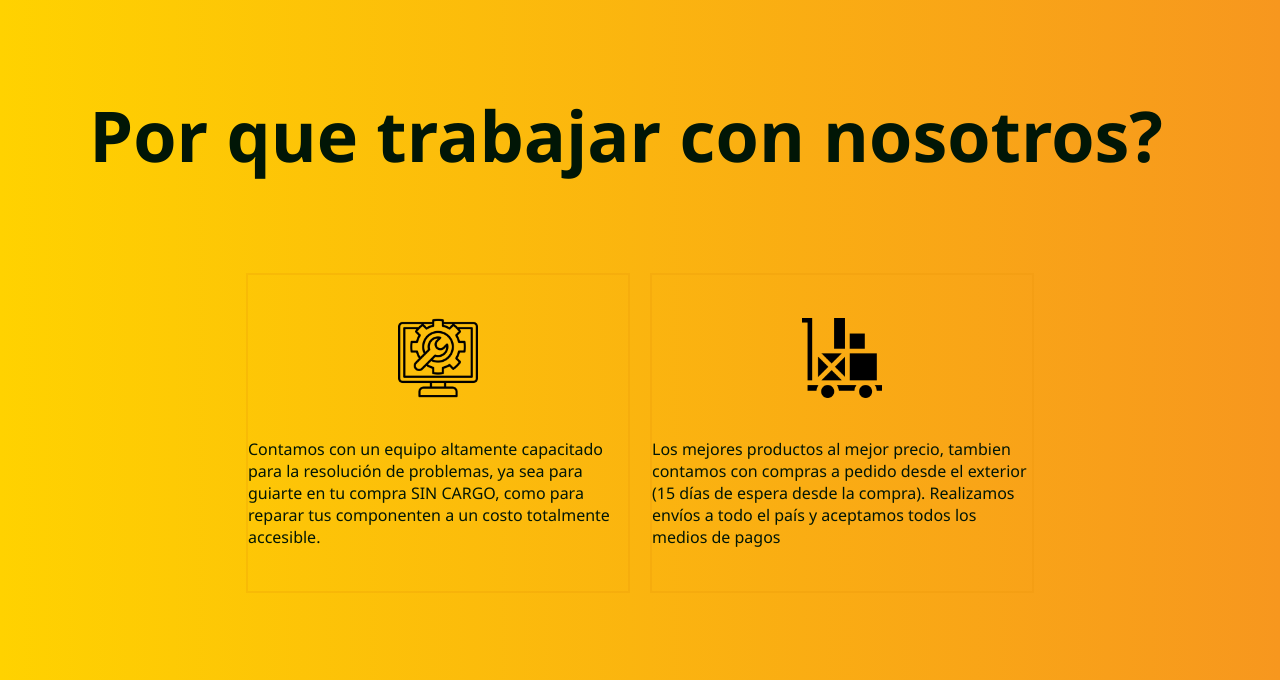
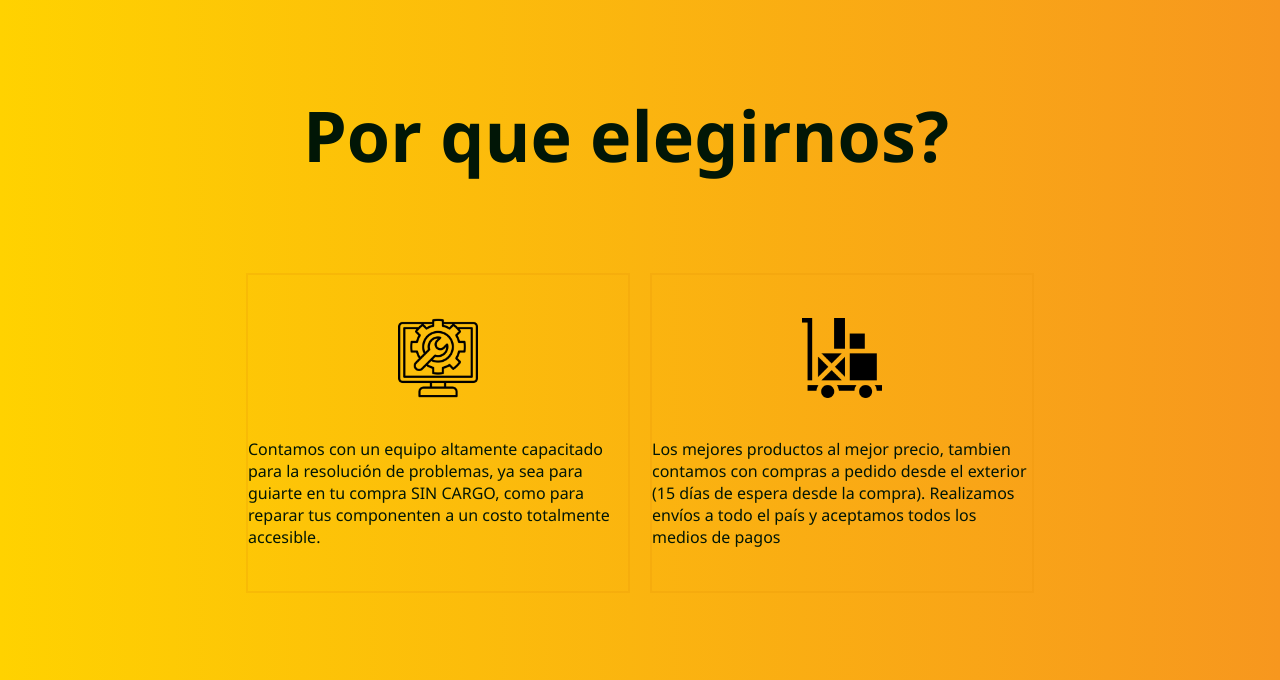
Before and after one commit to Perastian/LandingPage, a plain HTML site: page index.html in a window 1280 px wide. Shown: the part 872-1552 px from the top of the page. Drawn offline with Linux system fonts and the light colour scheme.

Commit message:
se corrigen estilos

```diff
--- a/index.html
+++ b/index.html
@@ -42,7 +42,7 @@
     <div class="introduccion">Lorem ipsum dolor sit amet, consectetur adipisicing elit. Neque qui laboriosam libero sed veniam doloremque officia odit quod inventore cum corporis quidem quia recusandae dicta dolorem ratione quisquam ipsam, amet eum quibusdam repellendus autem? Dolorem nulla placeat quaerat! Modi voluptates facere veritatis nisi veniam repudiandae illo maxime dolorem perspiciatis laboriosam officiis error, earum natus impedit obcaecati voluptatum magnam distinctio id et expedita laborum autem esse reiciendis! Facere excepturi molestias fugiat et nemo unde? Unde modi mollitia atque
         totam quae sunt!
     </div>
-    <h2 class="ventaja">Por que trabajar con nosotros?</h2>
+    <h2 class="ventaja">Por que elegirnos?</h2>
 
     <div class="card">
         <div class="servicios">
```
